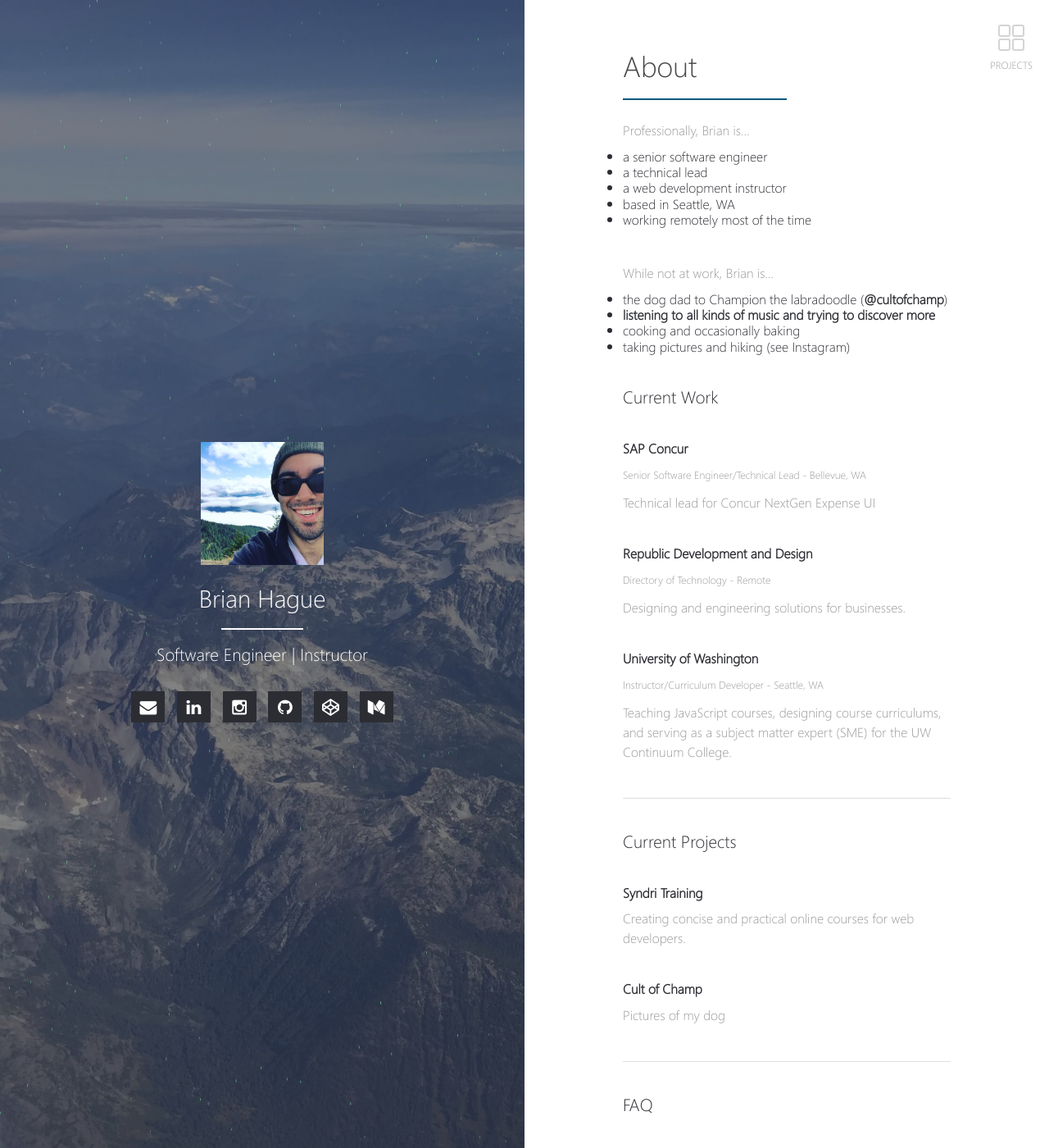
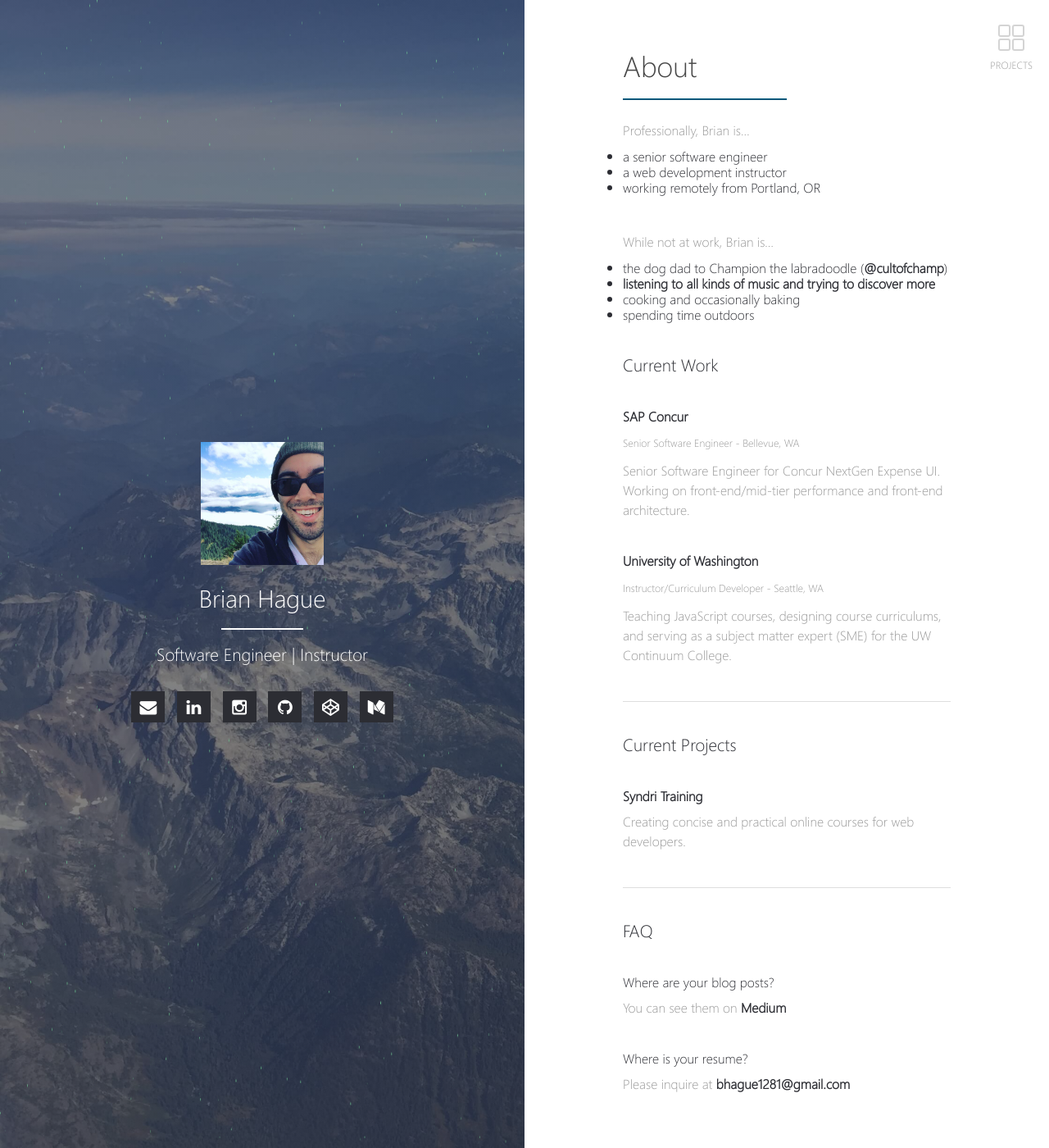
Before and after one commit to bhague1281/bhague1281.github.io, a Jekyll site: the page built from index.md, in a window 1280 px wide and 1400 px high. Shown: the whole window at 82% size. Built offline with Jekyll 4.4.1, drawn with Linux system fonts in a browser that asks for light colours; our own code applies the rules of GitHub Pages for plain Markdown files.

Commit message:
Update index.md

```diff
--- a/index.md
+++ b/index.md
@@ -7,10 +7,8 @@ layout: home
 Professionally, Brian is...
 
 - a senior software engineer
-- a technical lead
 - a web development instructor
-- based in Seattle, WA
-- working remotely most of the time
+- working remotely from Portland, OR
 
 <br />
 
@@ -19,19 +17,14 @@ While not at work, Brian is...
 - the dog dad to Champion the labradoodle ([@cultofchamp](https://www.instagram.com/cultofchamp/){:target="_blank"})
 - [listening](https://www.youtube.com/watch?v=XhflnGpsvsQ){:target="_blank"} [to](https://www.youtube.com/watch?v=qkk5wViJo-I){:target="_blank"} [all](https://www.youtube.com/watch?v=3Yd4GG3bed0){:target="_blank"} [kinds](https://www.youtube.com/watch?v=05v4nfUmBYI){:target="_blank"} [of](https://www.youtube.com/watch?v=2YGd3UFSfKo){:target="_blank"} [music](https://www.youtube.com/watch?v=a9wnbPUgq6c){:target="_blank"} [and](https://www.youtube.com/watch?v=FzfKn-hlZwo){:target="_blank"} [trying](https://www.youtube.com/watch?v=08qd-vsHbaY){:target="_blank"} [to](https://www.youtube.com/watch?v=vjU9_MIMYPs){:target="_blank"} [discover](https://www.youtube.com/watch?v=9sfYpolGCu8){:target="_blank"} [more](https://www.youtube.com/watch?v=fbNDJRwXKGc){:target="_blank"}
 - cooking and occasionally baking
-- taking pictures and hiking (see Instagram)
+- spending time outdoors
 
 ### Current Work
 
 #### [SAP Concur](https://www.concur.com/){:target="_blank"}
-<small>Senior Software Engineer/Technical Lead - Bellevue, WA</small>
+<small>Senior Software Engineer - Bellevue, WA</small>
 
-Technical lead for Concur NextGen Expense UI
-
-#### [Republic Development and Design](https://wetherepublic.io/){:target="_blank"}
-<small>Directory of Technology - Remote</small>
-
-Designing and engineering solutions for businesses.
+Senior Software Engineer for Concur NextGen Expense UI. Working on front-end/mid-tier performance and front-end architecture.
 
 #### [University of Washington](https://www.pce.uw.edu/){:target="_blank"}
 <small>Instructor/Curriculum Developer - Seattle, WA</small>
@@ -47,9 +40,6 @@ Teaching JavaScript courses, designing course curriculums, and serving as a subj
 #### [Syndri Training](https://syndritraining.com/){:target="_blank"}
 Creating concise and practical online courses for web developers.
 
-#### [Cult of Champ](https://www.instagram.com/cultofchamp/){:target="_blank"}
-Pictures of my dog
-
 <br />
 
 ---
```
